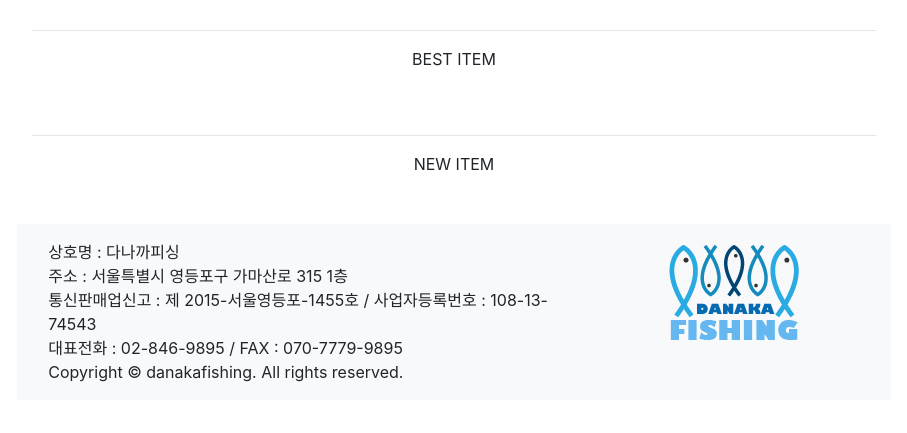
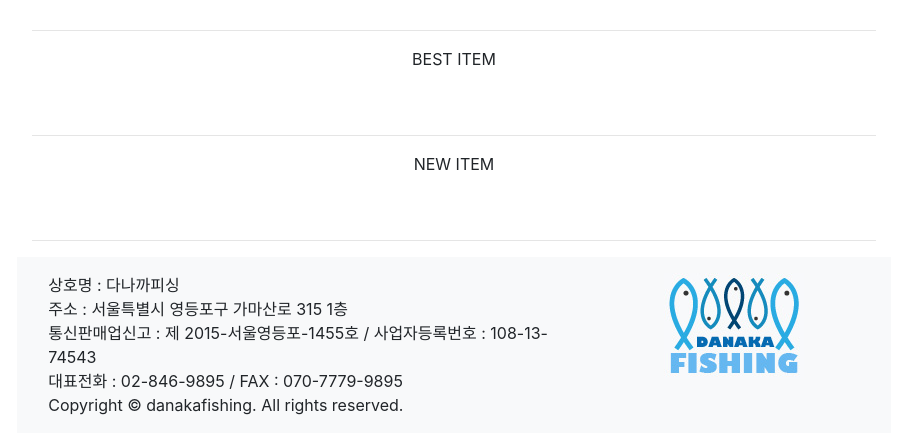
Before and after one commit to takaramono0223/takatafs, a PHP site: page / in a window 1280 px wide. Shown: the part 645-1078 px from the top of the page, without its empty margins (186-1093 px from the left). Before the commit the page ends 1027 px from the top, so only its background shows below. Run offline with PHP 8.4, Linux system fonts and the light colour scheme; data that the repository does not hold is empty.

Commit message:
메인,푸터 변경

```diff
--- a/index.php
+++ b/index.php
@@ -52,12 +52,15 @@
         </div>
         <hr>
         <!-- 메뉴바 -->
-        <nav class="nav nav-pills nav-fill">
+        <!-- <nav class="nav nav-pills nav-fill">
           <a class="nav-item nav-link disabled" href="#">낚시대</a>
           <a class="nav-item nav-link disabled" href="#">릴</a>
           <a class="nav-item nav-link disabled" href="#" tabindex="-1" aria-disabled="true">줄</a>
         </nav>
-        <hr>
+        <hr> -->
+        <section id="meue">
+          <?php include 'template/menu.php'; ?>
+        </section>
         <!-- 슬라이드배너 -->
         <div id="carouselExampleIndicators" class="carousel slide" data-ride="carousel">
           <ol class="carousel-indicators">
@@ -164,7 +167,7 @@
 
 
         <!-- 하단메뉴 -->
-        <div class="row bg-light p-3">
+        <!-- <div class="row bg-light p-3">
           <div class="col-8" style="text: seocondary;">
             상호명 : 다나까피싱<br>
             주소 : 서울특별시 영등포구 가마산로 315 1층<br>
@@ -175,7 +178,10 @@
           <div class="col-4" style="position:relative; text-align:center; width:100%;">
             <img src="img/logo1.jpg">
           </div>
-        </div>
+        </div> -->
+        <section id="products">
+          <?php include 'template/footer.php'; ?>
+        </section>
       </div>
       <!-- 우측여백 -->
       <div class="col-2">
--- /dev/null
+++ b/template/footer.php
@@ -0,0 +1,13 @@
+<hr>
+<div class="row bg-light p-3">
+  <div class="col-8" style="text: seocondary;">
+    상호명 : 다나까피싱<br>
+    주소 : 서울특별시 영등포구 가마산로 315 1층<br>
+    통신판매업신고 : 제 2015-서울영등포-1455호 / 사업자등록번호 : 108-13-74543<br>
+    대표전화 : 02-846-9895 / FAX : 070-7779-9895<br>
+    Copyright © danakafishing. All rights reserved.
+  </div>
+  <div class="col-4" style="position:relative; text-align:center; width:100%;">
+    <img src="img/logo1.jpg">
+  </div>
+</div>
--- /dev/null
+++ b/template/menu.php
@@ -0,0 +1,7 @@
+  <!-- 메뉴바 -->
+  <nav class="nav nav-pills nav-fill">
+    <a class="nav-item nav-link disabled" href="#">낚시대</a>
+    <a class="nav-item nav-link disabled" href="#">릴</a>
+    <a class="nav-item nav-link disabled" href="#" tabindex="-1" aria-disabled="true">줄</a>
+  </nav>
+  <hr>
```
